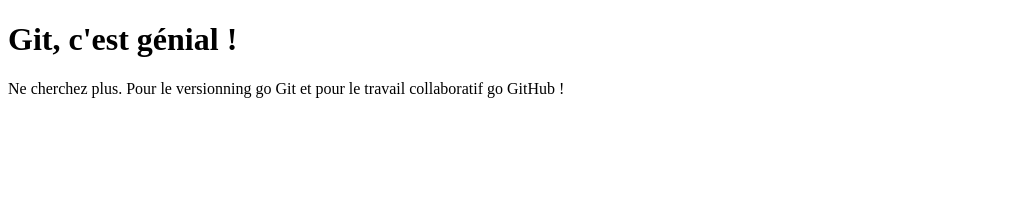
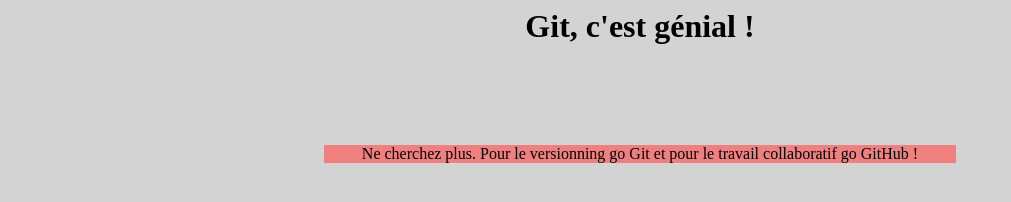
Before and after one commit to SLMemorium/activit-1, a plain HTML site: page index.html in a window 1280 px wide. Shown: the whole page, without its empty margins (0-1011 px from the left). Drawn offline with Linux system fonts and the light colour scheme.

Commit message:
Ajout de la balise link dans le fichier html et ajout de quelques propriétés css

```diff
--- a/index.html
+++ b/index.html
@@ -3,6 +3,7 @@
 
 <head>
     <title>Activité 1 Git</title>
+    <link rel="stylesheet" href="style.css" type="text/css" />
 </head>
 
 <body>
--- a/style.css
+++ b/style.css
@@ -0,0 +1,16 @@
+body {
+    background-color: lightgrey;
+}
+
+h1 {
+    margin: auto;
+    text-align: center;
+}
+
+p {
+    background-color: lightcoral;
+    text-align: center;
+    margin: auto;
+    width: 50%;
+    margin-top: 100px;
+}
```
